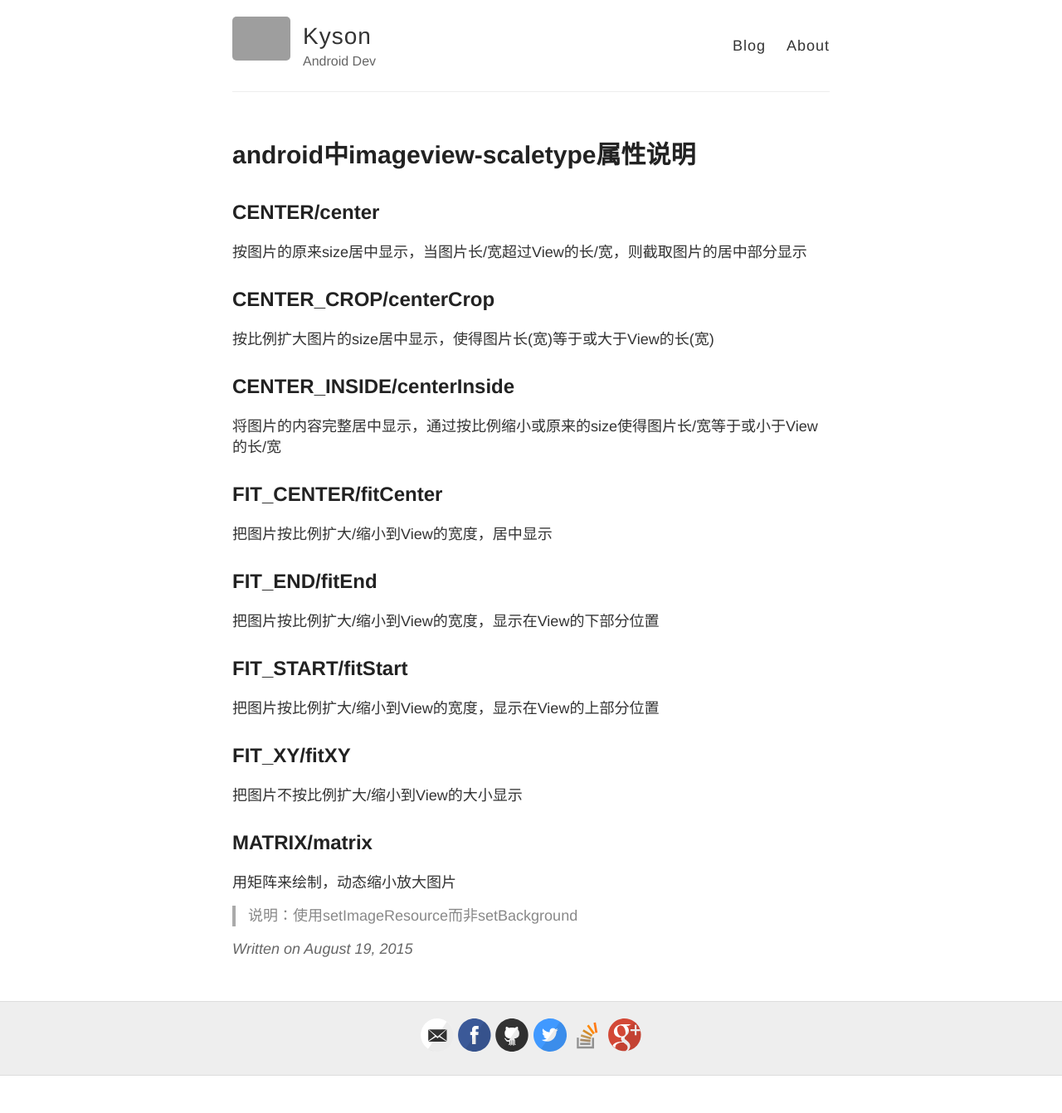
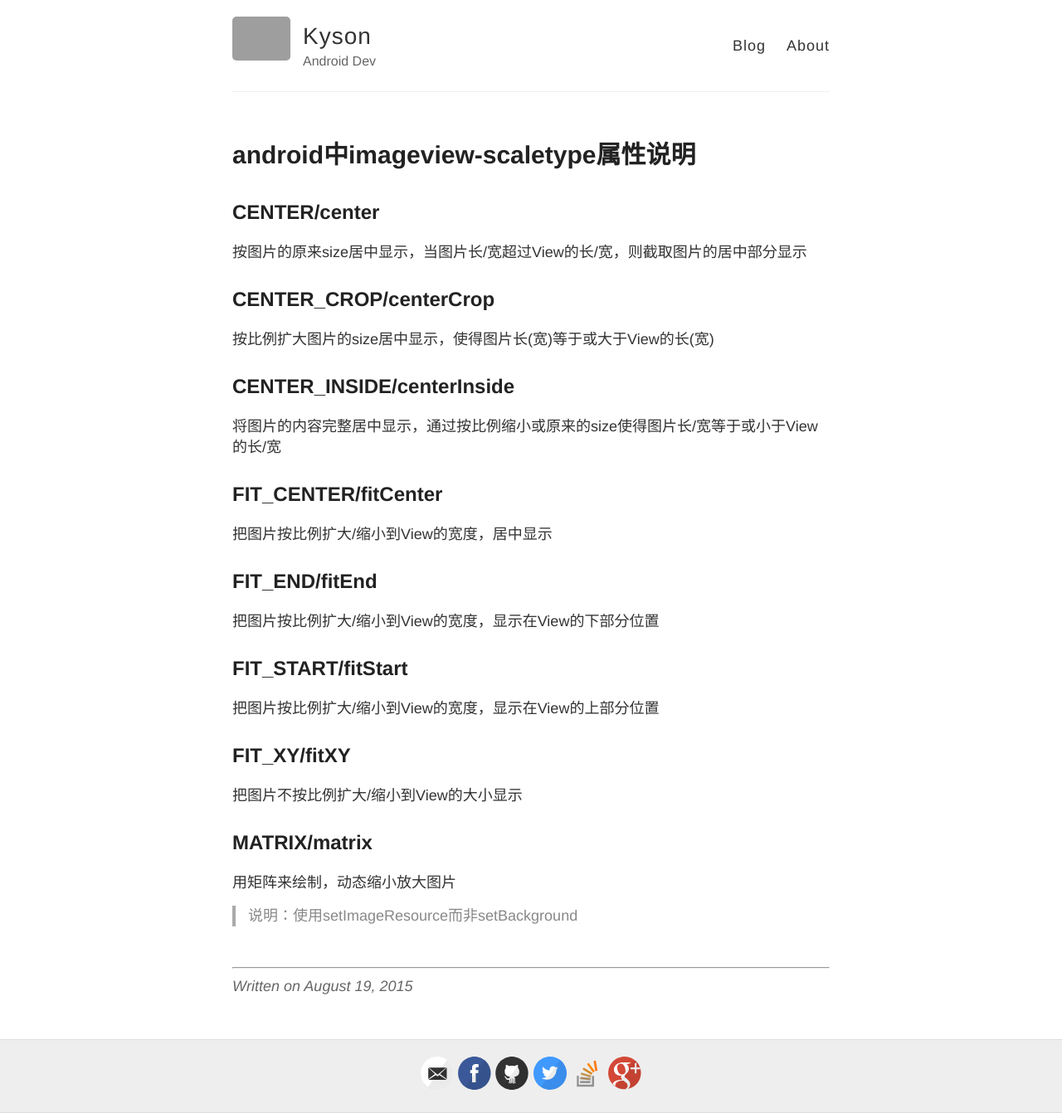
Before and after one commit to Kyson/Kyson_deprecated.github.io, a Jekyll site: the page built from _posts/2015-8-19-android中imageview-scaletype属性说明.md, in a window 1280 px wide. Shown: the whole page at 83% size. Built offline with Jekyll 4.4.1, drawn with Linux system fonts in a browser that asks for light colours; Markdown is read by kramdown in place of the engine named in the settings; comment, search, counter and statistics services are not loaded; before the commit the page ends 1297 px from its top, so only the background shows below that; grey boxes are pictures that could not be loaded.

Commit message:
post格式

```diff
--- a/_layouts/post.html
+++ b/_layouts/post.html
@@ -9,6 +9,10 @@ layout: default
     {{ content }}
   </div>
 
+  <br/>
+
+  <hr/>
+
   <div class="date">
     Written on {{ page.date | date: "%B %e, %Y" }}
   </div>
```
